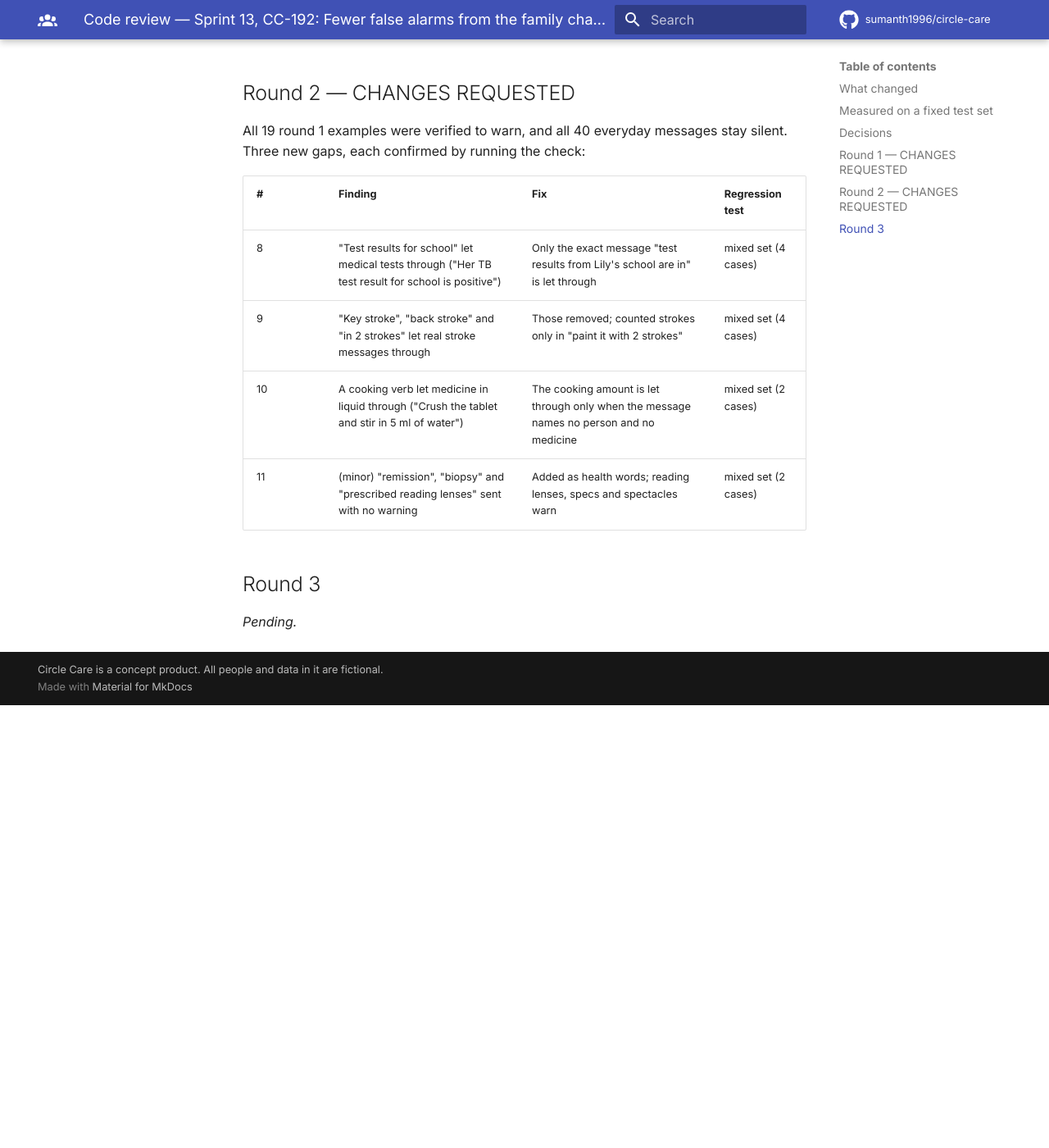
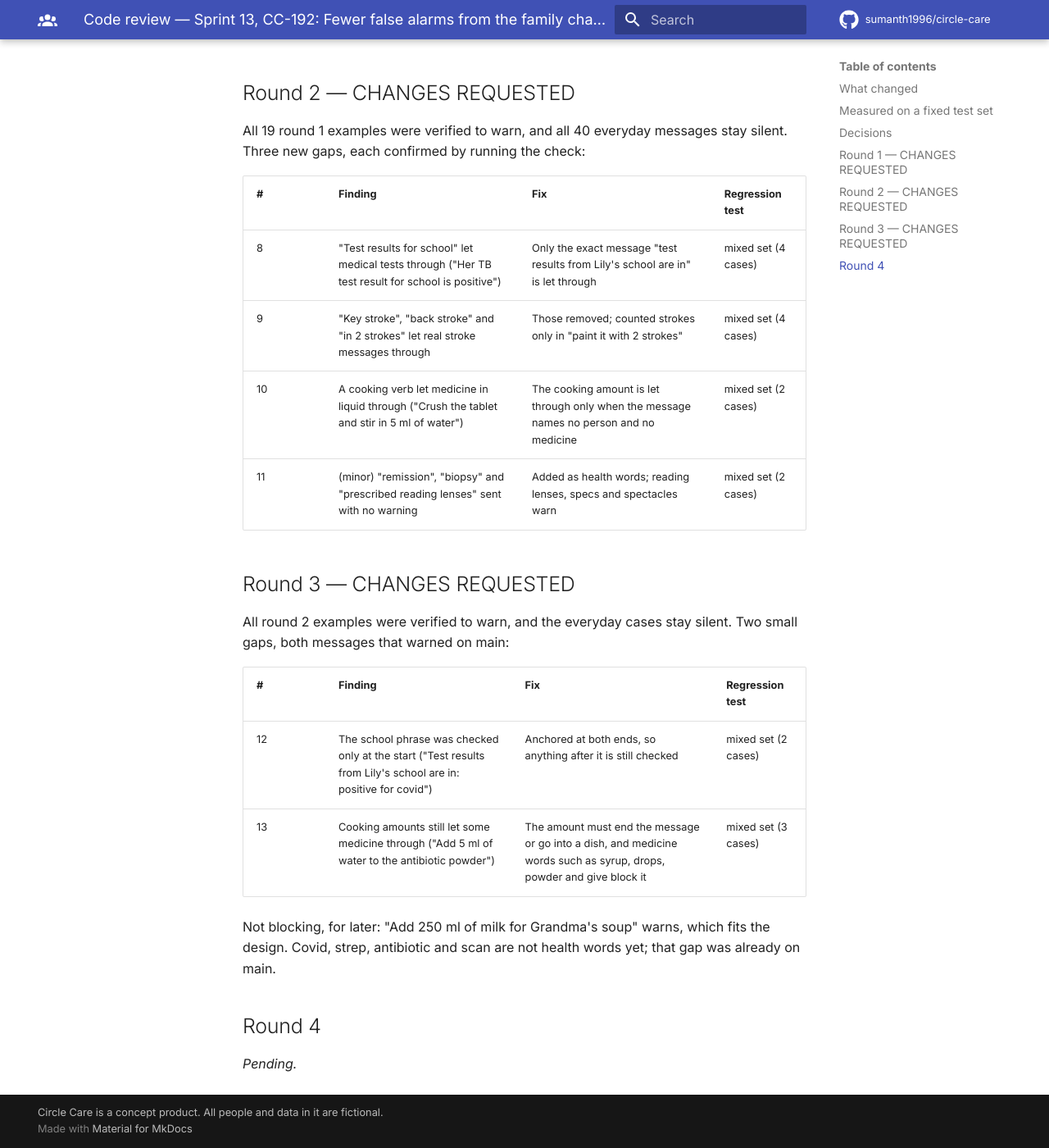
Before and after one commit to sumanth1996/circle-care, an MkDocs documentation site: the page built from docs/reviews/2026-11-14-sprint-13-chat-check.md, in a window 1280 px wide and 1400 px high, scrolled down 2752 px. Shown: the whole window at 82% size. Built offline with MkDocs 1.6.1 and Material for MkDocs 9.7.7, drawn with Linux system fonts in a browser that asks for light colours; comment, search, counter and statistics services are not loaded; before the commit the page ends 3612 px from its top, so only the background shows below that; some of the changed text lies outside the part shown.

Commit message:
CC-192: review round 3 fixes
The school phrase is anchored at both ends, and a cooking amount is let
through only when it ends the message or goes into a dish, with no
medicine word nearby. 5 more mixed cases.

Co-Authored-By: Claude Opus 5.5 <noreply@anthropic.com>

```diff
--- a/docs/reviews/2026-11-14-sprint-13-chat-check.md
+++ b/docs/reviews/2026-11-14-sprint-13-chat-check.md
@@ -63,6 +63,17 @@ All 19 round 1 examples were verified to warn, and all 40 everyday messages stay
 | 10 | A cooking verb let medicine in liquid through ("Crush the tablet and stir in 5 ml of water") | The cooking amount is let through only when the message names no person and no medicine | mixed set (2 cases) |
 | 11 | (minor) "remission", "biopsy" and "prescribed reading lenses" sent with no warning | Added as health words; reading lenses, specs and spectacles warn | mixed set (2 cases) |
 
-## Round 3
+## Round 3 — CHANGES REQUESTED
+
+All round 2 examples were verified to warn, and the everyday cases stay silent. Two small gaps, both messages that warned on main:
+
+| # | Finding | Fix | Regression test |
+|---|---|---|---|
+| 12 | The school phrase was checked only at the start ("Test results from Lily's school are in: positive for covid") | Anchored at both ends, so anything after it is still checked | mixed set (2 cases) |
+| 13 | Cooking amounts still let some medicine through ("Add 5 ml of water to the antibiotic powder") | The amount must end the message or go into a dish, and medicine words such as syrup, drops, powder and give block it | mixed set (3 cases) |
+
+Not blocking, for later: "Add 250 ml of milk for Grandma's soup" warns, which fits the design. Covid, strep, antibiotic and scan are not health words yet; that gap was already on main.
+
+## Round 4
 
 *Pending.*
```
Also changed, not shown: other parts of docs/reviews/2026-11-14-sprint-13-chat-check.md (+2 -2 lines), 2 other files.
